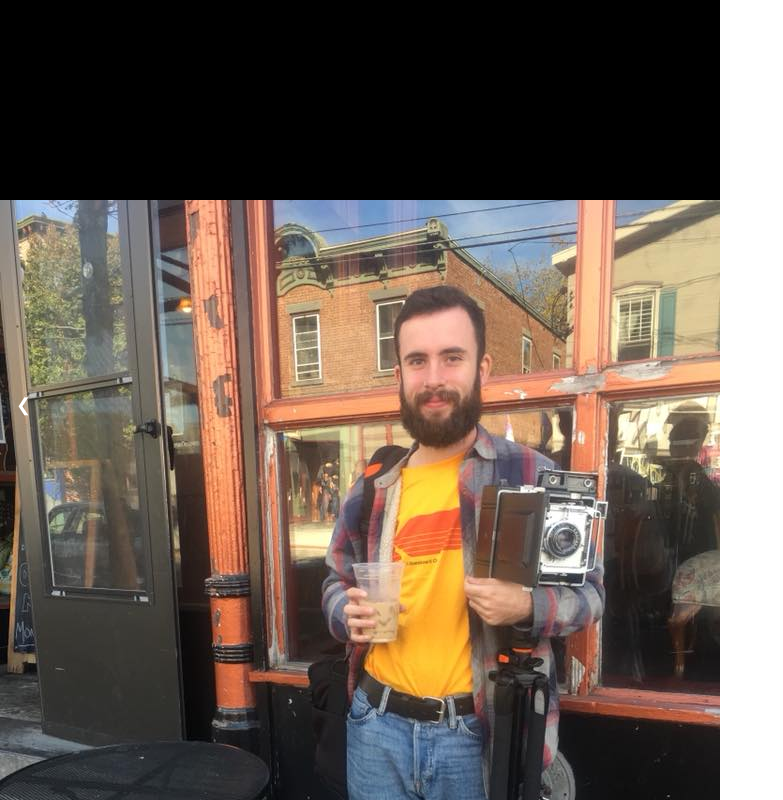
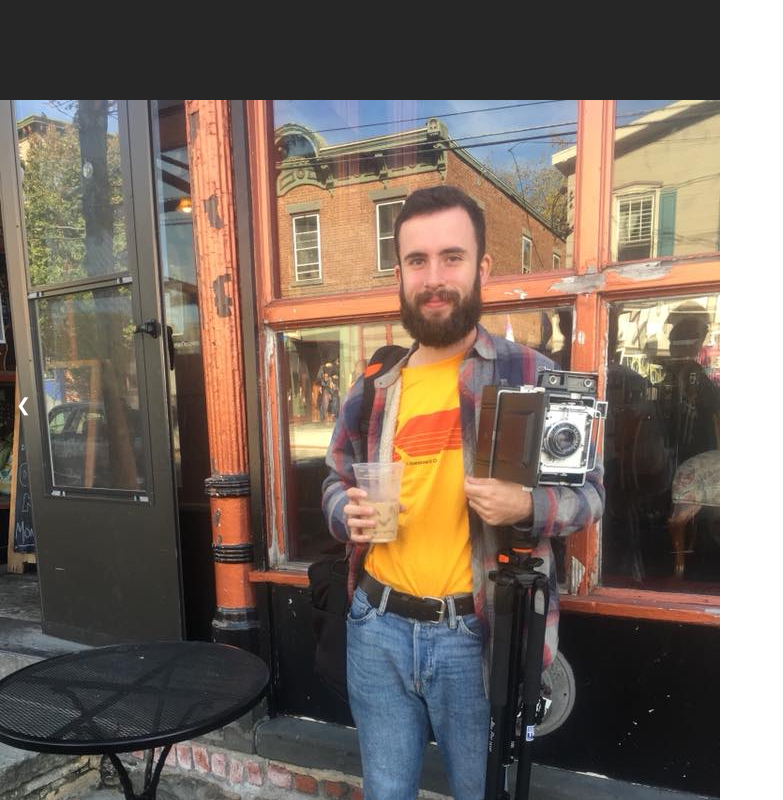
Before and after one commit to vitzwitz/vitzwitz.github.io, a plain HTML site: page TylersWebsite/slideshow.html in a window 1280 px wide. Shown: the whole page, without its empty margins (0-783 px from the left). Drawn offline with Linux system fonts and the light colour scheme.

Commit message:
Working on slideshow

```diff
--- a/TylersWebsite/slideshow.css
+++ b/TylersWebsite/slideshow.css
@@ -11,8 +11,8 @@ body {font-family: Verdana,sans-serif;margin:0}
 
 .headerNfooter {
     text-align: center;
-    padding: 100px;
-    background-color: black;
+    padding: 50px;
+    background-color: #262626;
     color: #f1f1f1;
 }
 
```
Also changed, not shown: TylersWebsite/slideshow.html (+2 -1 lines).
